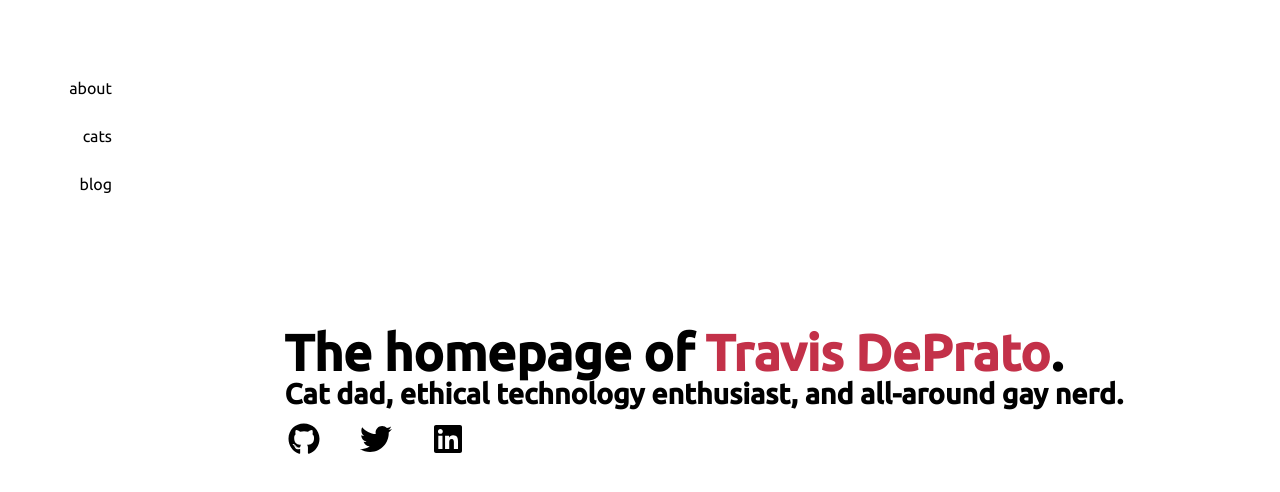
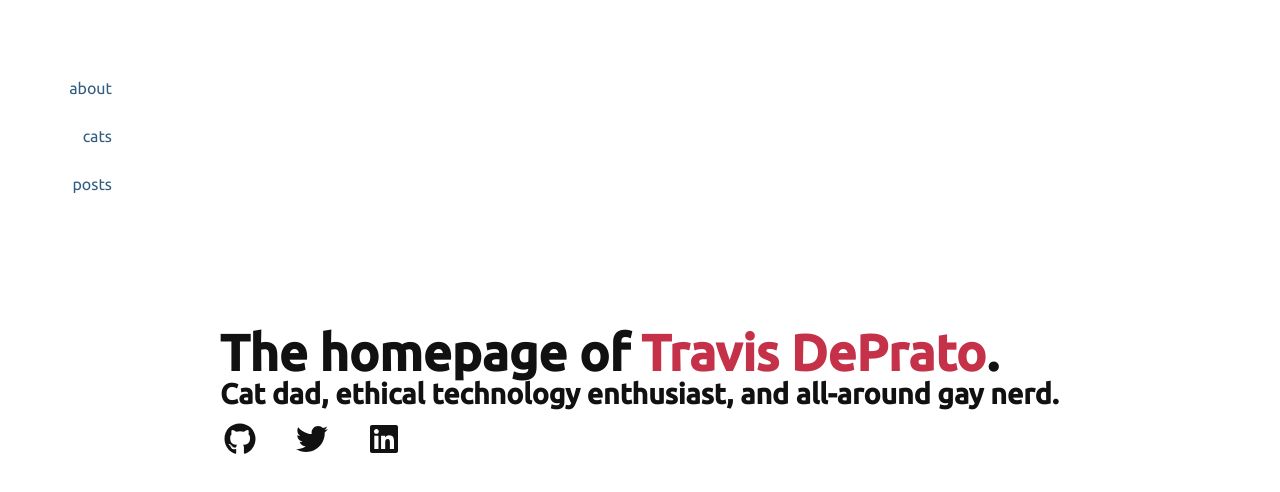
Before and after one commit to travigd/personal-site, a Next.js app: page / in a window 1280 px wide. Shown: the top 492 px of the page. Built offline with nearby package versions, Linux system fonts and the light colour scheme.

Commit message:
Add posts page placeholder, tweak link colors

```diff
--- a/src/components/nav/Nav.tsx
+++ b/src/components/nav/Nav.tsx
@@ -53,7 +53,7 @@ const NavMenu = ({ open }: { open: boolean }) => {
     <ul className={"nav-list"}>
       <NavItem href={"/"}>about</NavItem>
       <NavItem href={"/cats"}>cats</NavItem>
-      <NavItem href={"/posts"}>blog</NavItem>
+      <NavItem href={"/posts"}>posts</NavItem>
       <style jsx>{`
         .nav-list {
           list-style: none;
--- a/src/components/social/SocialRow.tsx
+++ b/src/components/social/SocialRow.tsx
@@ -36,6 +36,7 @@ const SocialIcon = ({ icon, href, label }: SocialIconProps) => {
       <style jsx>
         {`
           a {
+            color: inherit;
             font-size: 2rem;
             display: block;
           }
--- a/src/components/text/BodyText.tsx
+++ b/src/components/text/BodyText.tsx
@@ -12,6 +12,7 @@ export const BodyText = ({
       <style jsx>{`
         :global(p) {
           line-height: 1.25em;
+          padding: 0.25em 0;
         }
       `}</style>
     </div>
--- a/src/layout/page.tsx
+++ b/src/layout/page.tsx
@@ -10,6 +10,7 @@ export const PageLayout = ({ children, ...rest }: PageLayoutProps) => {
       <style jsx>{`
         main {
           padding: 1rem;
+          width: 100%;
           max-width: 1000px;
           margin: auto auto;
         }
--- a/src/pages/_app.css
+++ b/src/pages/_app.css
@@ -1,23 +1,6 @@
 @import "./_reset.css";
 @import url("https://fonts.googleapis.com/css2?family=Ubuntu:wght@300;400;500&display=swap");
 @import url("https://fonts.googleapis.com/css2?family=Ubuntu+Mono&display=swap");
-
-html,
-body {
-  padding: 0;
-  margin: 0;
-  font-family: -apple-system, BlinkMacSystemFont, Segoe UI, Roboto, Oxygen,
-    Ubuntu, Cantarell, Fira Sans, Droid Sans, Helvetica Neue, sans-serif;
-}
-
-a {
-  color: inherit;
-  text-decoration: none;
-}
-
-* {
-  box-sizing: border-box;
-}
 
 :root {
   --type-t50: 0.87rem;
@@ -30,9 +13,30 @@ a {
 }
 
 :root {
-  --color-rasp: #c33149;
-  --color-frost: #7698b3;
-  --color-sky: #83b5d1;
-  --color-space: #1a1b41;
-  --color-black: #000000;
+  --color-rasp: hsl(350, 60%, 48%);
+  --color-frost: hsl(207, 45%, 35%);
+  --color-sky: hsl(202, 46%, 67%);
+  --color-space: hsl(238, 43%, 18%);
+  --color-black: hsl(0, 0%, 0%);
+
+  --color-text: #111111;
+  --color-link: var(--color-frost);
 }
+
+html,
+body {
+  color: var(--color-text);
+  padding: 0;
+  margin: 0;
+  font-family: -apple-system, BlinkMacSystemFont, Segoe UI, Roboto, Oxygen,
+    Ubuntu, Cantarell, Fira Sans, Droid Sans, Helvetica Neue, sans-serif;
+}
+
+a {
+  color: var(--color-link);
+  text-decoration: none;
+}
+
+* {
+  box-sizing: border-box;
+}
```
Also changed, not shown: src/pages/posts.tsx (added, +26 -0 lines).
